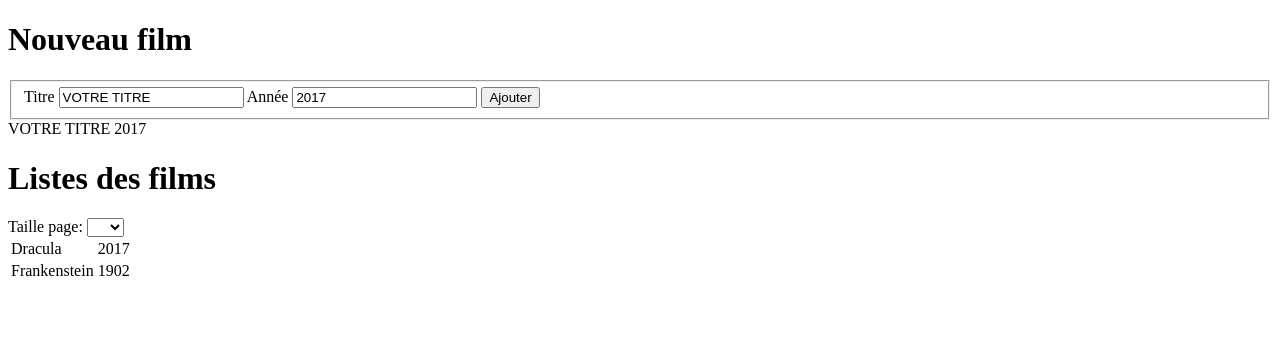
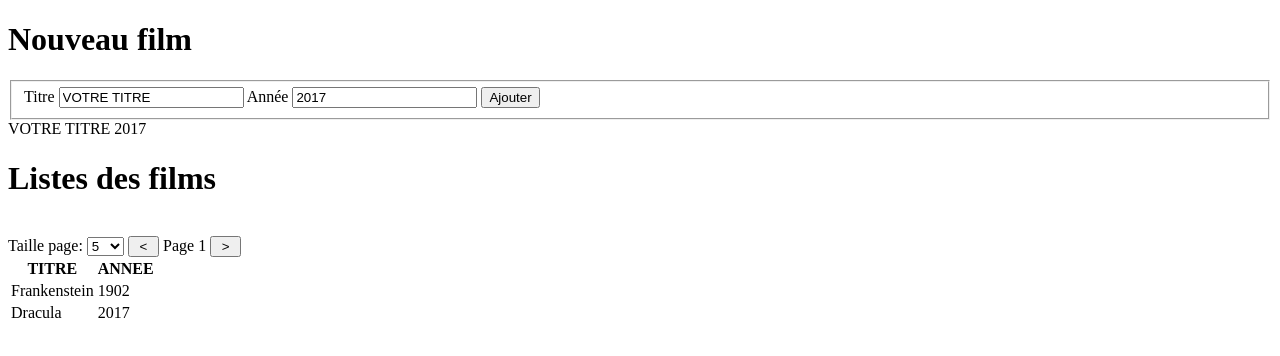
Before and after one commit to quicotte-formation/angular, a plain HTML site: page public_html/ng-repeat.html in a window 1280 px wide. Drawn offline with nearby package versions, Linux system fonts and the light colour scheme.

Commit message:
v1.2 orderBy

```diff
--- a/public_html/ng-repeat.html
+++ b/public_html/ng-repeat.html
@@ -17,9 +17,10 @@
                 <input type="button" value="Ajouter" ng-click="ajouter()"/>
             </fieldset>
         </div>
-        {{ titre }} {{ annee }}
+        {{ titre}} {{ annee}}
         <div>
             <h1>Listes des films</h1>
+            <br>
             Taille page:
             <select ng-model="taillePage">
                 <option value="5">5</option>
@@ -27,8 +28,16 @@
                 <option value="15">15</option>
                 <option value="20">20</option>
             </select>
+            <input type="button" value=" < " ng-click="changerPage(page - 1)"/>
+            Page {{ page + 1}}
+            <input type="button" value=" > " ng-click="changerPage(page + 1)"/>
             <table>
-                <tr ng-repeat="f in films|limitTo:taillePage">
+                <thead>
+                <th ng-click="trierPar='titre'">TITRE</th>
+                <th ng-click="trierPar='annee'">ANNEE</th>
+                </thead>
+                <tbody>
+                    <tr ng-repeat="f in films | orderBy:trierPar | limitTo:taillePage:page*taillePage">
                         <td>
                             {{ f.titre}}
                         </td>
@@ -36,18 +45,21 @@
                             {{ f.annee}}
                         </td>
                     </tr>
+                </tbody>
             </table>
         </div>
-
         <script type="text/javascript">
                     var app = angular.module('monApp', []);
 
                     app.controller("menuController", ['$scope', '$http', function ($scope, $http) {
 
-                            $scope.taillePage = 5;
+                            $scope.trierPar = 'annee';
+                            $scope.page = 0;
+                            $scope.taillePage = "5";
 
                             $scope.titre = "VOTRE TITRE";
                             $scope.annee = 2017;
+
 
                             $scope.films = [
                                 {titre: "Dracula",
@@ -56,14 +68,25 @@
                                     annee: 1902}
                             ];
 
-                            $scope.ajouter = function(){
+                            $scope.changerPage = function (nouveauNumPage) {
+
+                                if (nouveauNumPage < 0)
+                                    return;
+
+                                if (nouveauNumPage * $scope.taillePage > $scope.films.length)
+                                    return;
+
+                                $scope.page = nouveauNumPage;
+                            }
+
+                            $scope.ajouter = function () {
 
                                 var objetFilm = {
                                     titre: $scope.titre,
                                     annee: $scope.annee
                                 };
 
-                                $scope.films.push( objetFilm );
+                                $scope.films.push(objetFilm);
                             }
 
                         }]);
```
Lines whose indentation alone changed are shown as unchanged.
